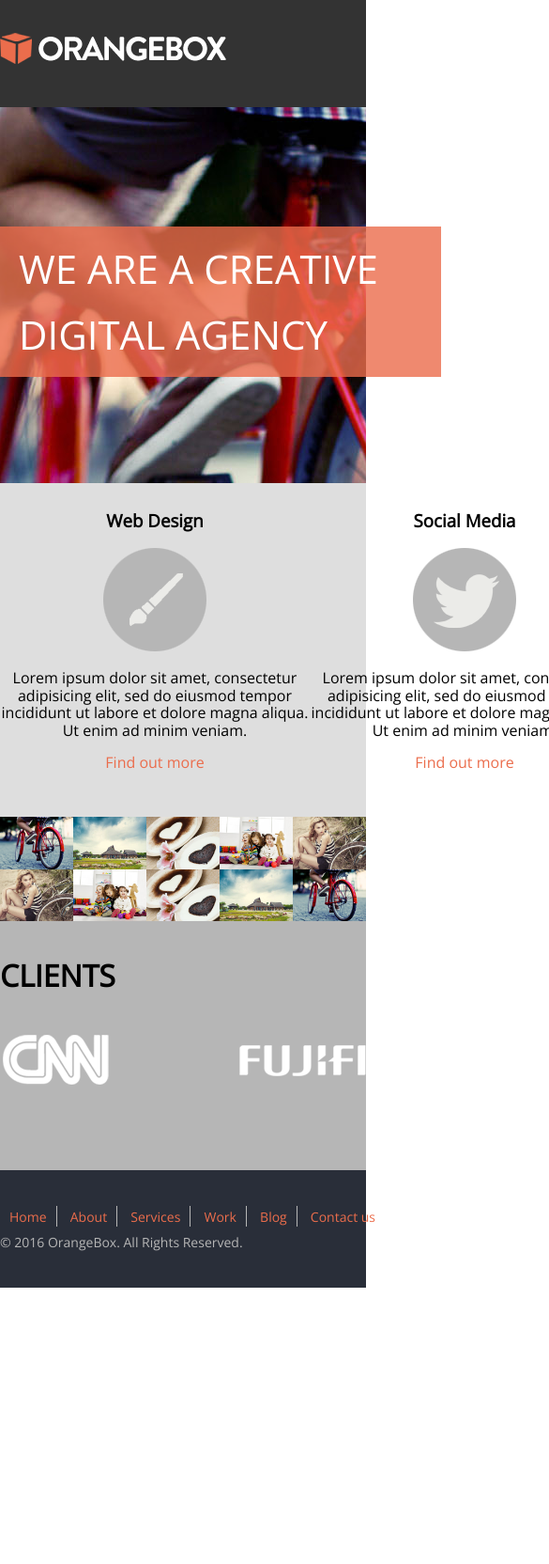
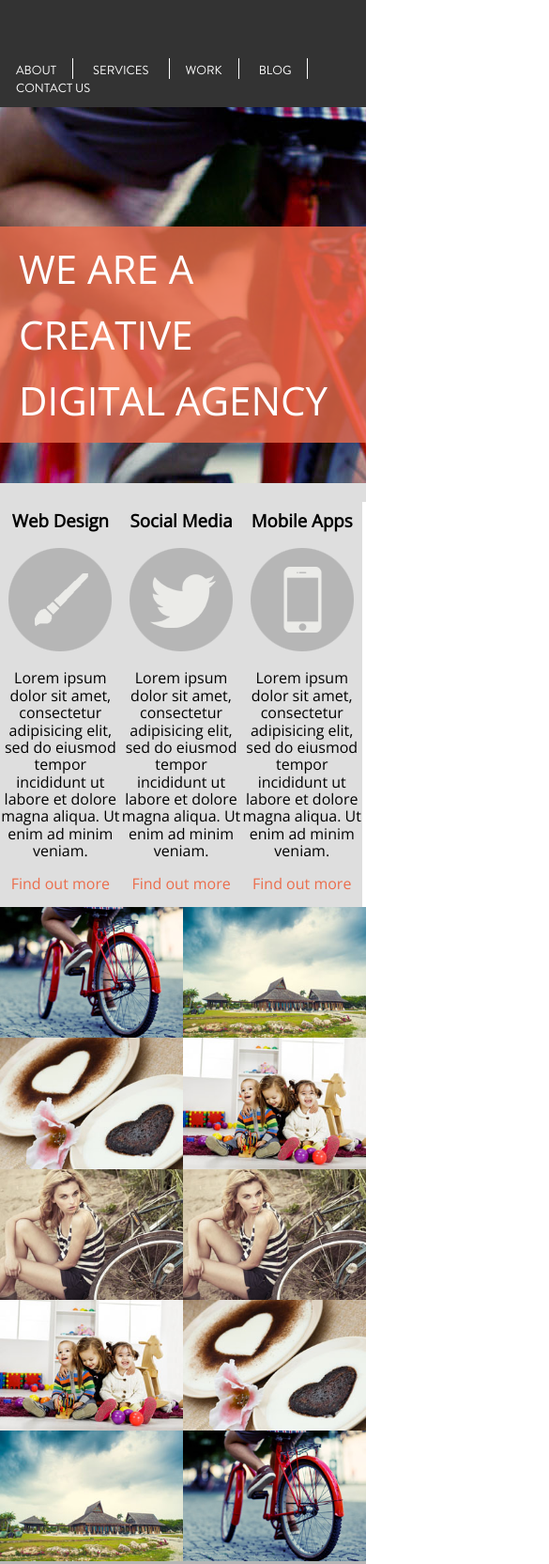
Before and after one commit to Andoresu250/orangebox-sass-mobile, a website: page index.html in a window 390 px wide. Shown: the top 1664 px of the page at 94% size, 585 px wide, since content can reach past the window. Before the commit the page ends 1370 px from the top, so only its background shows below. Drawn offline with nearby package versions, Linux system fonts and the light colour scheme.

Commit message:
first commit

```diff
--- a/index.html
+++ b/index.html
@@ -7,7 +7,7 @@
   <meta name="description" content="We are a Creative Digital Agency">
   <meta name="keywords" content="digital, agency, creative, web design, social media, mobile apps">
   <meta name="robots" content="index,follow">
-
+  <meta name="viewport" content="width=device-width, initial-scale=1">
 
     <link rel="stylesheet" href="dist/css/style.css" type="text/css" />
     <link href="https://fonts.googleapis.com/css?family=Open+Sans" rel="stylesheet">
--- a/src/sass/base/_global.sass
+++ b/src/sass/base/_global.sass
@@ -24,3 +24,9 @@ section
 @font-face
     font-family: 'icons'
     src: url('../fonts/icomoon.woff') format('woff')
+
+@media only screen and (max-width: 500px)
+
+    .container
+        margin:  0 0
+        width: auto
--- a/src/sass/components/_aside.sass
+++ b/src/sass/components/_aside.sass
@@ -25,3 +25,31 @@
             margin: 0
             padding: 10px 20px
             text-transform: uppercase
+
+@media only screen and (max-width: 500px)
+
+    .spotlight
+        background: url(../images/banner.jpg) no-repeat top center
+
+        .container
+            position: relative
+
+            div
+
+                position: absolute
+                left: 0
+
+                width: 100%
+
+            h2
+                display: none
+
+
+            p
+                background: rgba(235,108,76,0.8)
+                color: #FFF
+                font-size: 42px
+                line-height: 70px
+                margin: 0
+                padding: 10px 20px
+                text-transform: uppercase
--- a/src/sass/components/_clients.sass
+++ b/src/sass/components/_clients.sass
@@ -2,12 +2,12 @@
   background: #B6B6B6
   height: 245px
   padding: 20px 0 0 0
+
   h2
     color: #000
     font-size: 32px
     margin: 20px 0 40px 0
     text-transform: uppercase
-
 
   ul
     margin: 0
@@ -19,3 +19,26 @@
       margin: 0
       padding: 0
       width: 25%
+
+
+@media only screen and (max-width: 500px)
+
+  .clients
+    height: 250px
+    padding: 20px 0 0 0
+
+    h2
+      margin: 20px 20px
+
+    ul
+
+      li
+
+        float: center
+        width: 50%
+        background: #B6B6B6
+
+        img
+          display: block;
+          margin: 0 auto;
+          padding-bottom: 10px
--- a/src/sass/components/_footer.sass
+++ b/src/sass/components/_footer.sass
@@ -58,3 +58,37 @@ footer
 
     .icon-youtube:before
       content:  "\ea9d"
+
+@media only screen and (max-width: 500px)
+
+  footer
+
+    height: 50px
+
+    .icons
+      float: left
+      margin: 0
+      position: absolute
+      padding-top: -10px
+      left: 50%
+      margin-right: -50%
+      transform: translate(-50%, -50%)
+
+    .container
+
+      div
+        float: left
+
+      ul
+        margin: 0
+        position: absolute
+        left: 50%
+        margin-right: -50%
+        transform: translate(-50%, 125%)
+
+      p
+        margin: 0
+        position: absolute
+        left: 50%
+        margin-right: -50%
+        transform: translate(-50%, 300%)
--- a/src/sass/components/_header.sass
+++ b/src/sass/components/_header.sass
@@ -35,3 +35,23 @@ header
     nav
         h2
             display:  none
+
+
+@media only screen and (max-width: 500px)
+
+    header
+
+        h1
+            display: none
+        .left
+            margin: 0
+            padding: 0
+
+        .right
+            float: left
+            padding-top: 45px
+
+            nav
+
+                a
+                    font-size: small
--- a/src/sass/components/_nav.sass
+++ b/src/sass/components/_nav.sass
@@ -20,8 +20,16 @@ nav ul
         a:hover
             color:  $orange-color
 
+    li:last-child
+        border-right: none
 
 
+@media only screen and (max-width: 500px)
 
-    li:last-child
-        border-right: none
+    nav
+        ul
+            margin: 0
+            position: absolute
+            left: 50%
+            margin-right: -50%
+            transform: translate(-50%, 50%)
--- a/src/sass/components/_portafolio.sass
+++ b/src/sass/components/_portafolio.sass
@@ -67,3 +67,30 @@
         li:hover
             div
                 display: block
+
+
+@media only screen and (max-width: 500px)
+    .portfolio
+        ul
+
+            li
+                width: 50%
+
+                article
+
+                    h3
+                        padding: 10px
+
+                    p
+                        margin: 0
+                        padding: 0
+
+                    div
+                        p
+                            margin: 10px
+
+                            a
+                                margin: 10px
+
+                        p + p
+                            margin: 10px 0 75px 0
--- a/src/sass/components/_services.sass
+++ b/src/sass/components/_services.sass
@@ -14,3 +14,24 @@
         padding: 0
         text-align: center
         width: 33%
+
+
+@media only screen and (max-width: 500px)
+
+    .services
+        background: #DEDEDE
+        height: 100%
+        padding: 10px 0
+
+        h2
+            display:  none
+
+        article
+            background: #DEDEDE
+            height: 100%
+            list-style-type: none
+            float: left
+            margin: 0
+            padding: 0
+            text-align: center
+            width: 33%
```
Also changed, not shown: dist/css/style.css.
